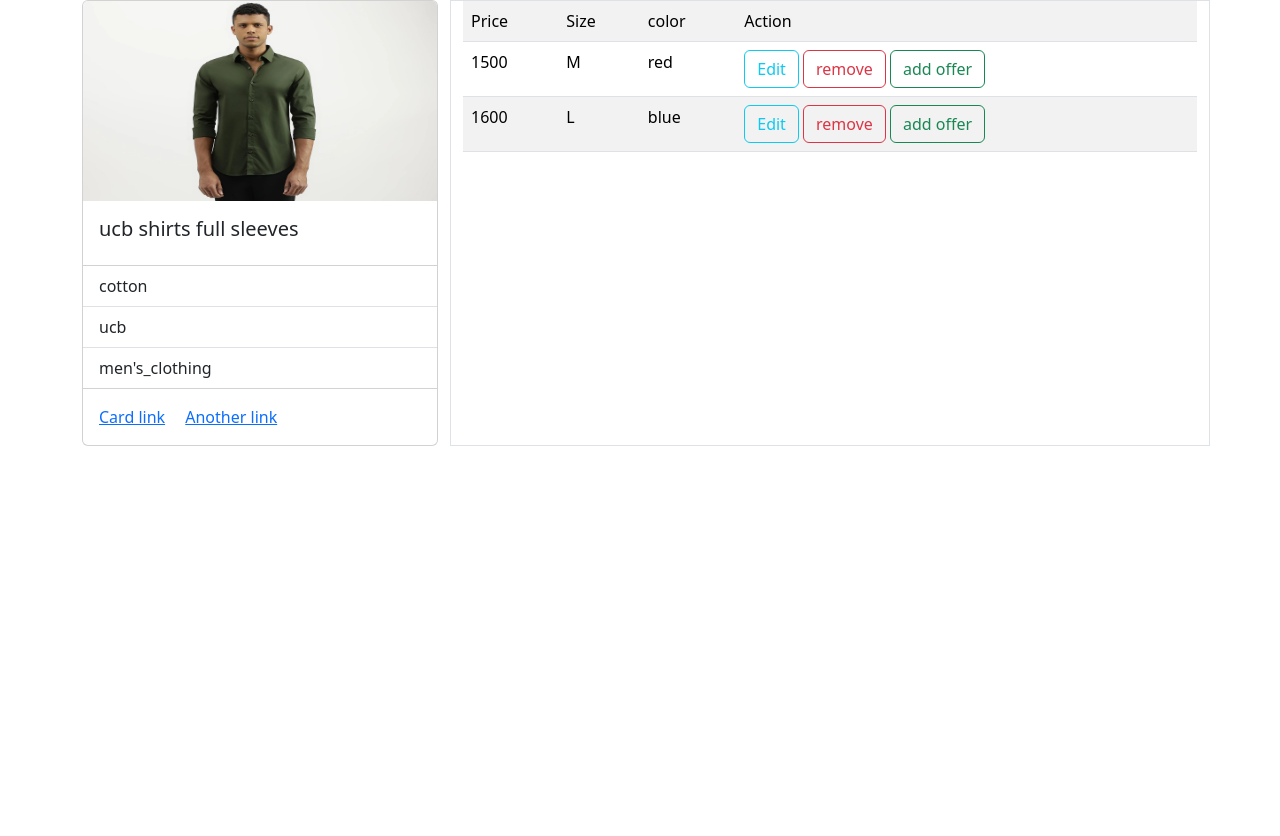
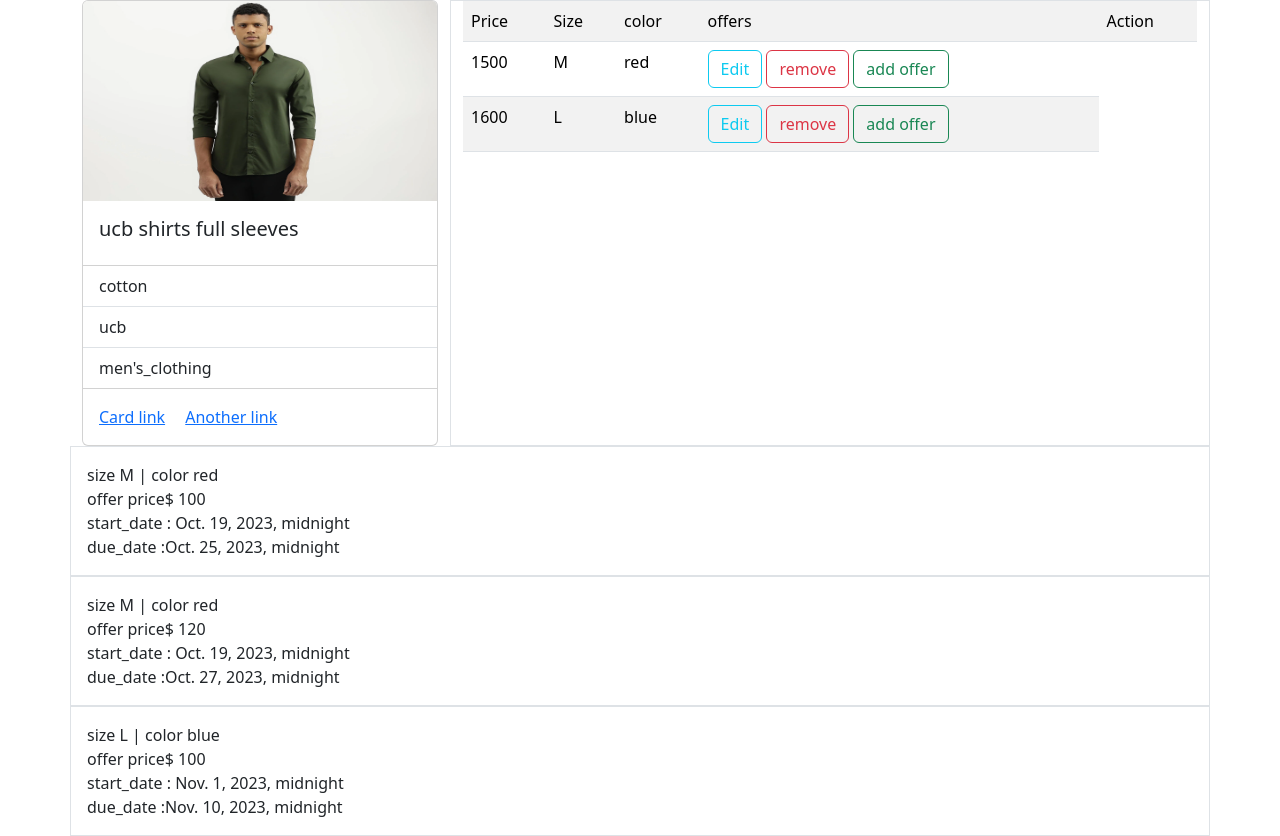
Before and after one commit to luminartechnolabkochi/YoustaMayBya, a Django app: page /cloths/1/ in a window 1280 px wide. Before the commit the page ends 446 px from the top, so only its background shows below. Run offline with Django 3.2, Linux system fonts and the light colour scheme; data comes from the database, SQL or seed files in the repository; both versions use the stored data as it was after the commit.

Commit message:
offerlist

```diff
--- a/youstaproject/yousta/templates/yousta/cloth_detail.html
+++ b/youstaproject/yousta/templates/yousta/cloth_detail.html
@@ -36,6 +36,7 @@
                 <td>Price</td>
                 <td>Size</td>
                 <td>color</td>
+                <td>offers</td>
                 <td>Action</td>
             </tr>
             {%for v in cloth.clothvarients_set.all%}
@@ -44,6 +45,8 @@
                     <td>{{v.price}}</td>
                     <td>{{v.size}}</td>
                     <td>{{v.color}}</td>
+
+
                     <td>
                       <a href="{%url 'update-varient' v.id %}" class="btn btn-outline-info">Edit</a>
                       <a href="{%url 'remove-varient' v.id%}" class="btn btn-outline-danger">remove</a>
@@ -62,6 +65,26 @@
 
     </div>
 
+    <div class="row">
+      {%for v in cloth.clothvarients_set.all%}
+          {%for o in v.offers_set.all%}
+            <div class="border p-3">
+
+              <div>
+                size {{o.clothvarient.size}} | color  {{o.clothvarient.color}}
+              </div>
+
+              <div><span>offer price$ {{o.price}}</span></div>
+              <div>start_date : {{o.start_date}}</div>
+              <div>due_date :{{o.due_date}}</div>
+
+            </div>
+          {%endfor%}
+
+      {%endfor%}
+
+    </div>
+
 
 
 </div>
--- a/youstaproject/yousta/views.py
+++ b/youstaproject/yousta/views.py
@@ -3,7 +3,7 @@ from django.forms.models import BaseModelForm
 from django.http import HttpResponse
 from django.shortcuts import render,redirect
 from django.views.generic import CreateView,FormView,ListView,UpdateView,DetailView
-from django.urls import reverse_lazy
+from django.urls import reverse_lazy,reverse
 from django.contrib import messages
 from django.contrib.auth import authenticate,login,logout
 
@@ -152,6 +152,12 @@ class ClothVarientUpdateView(UpdateView):
         messages.error(self.request,"cloth varient updating failed")
         return super().form_invalid(form)
 
+    def get_success_url(self):
+        id=self.kwargs.get("pk")
+        cloth_varient_object=ClothVarients.objects.get(id=id)
+        cloth_id=cloth_varient_object.cloth.id
+        return reverse("cloth-detail",kwargs={"pk":cloth_id})
+
 
 def remove_varient(request,*args,**kwargs):
     id=kwargs.get("pk")
@@ -179,5 +185,11 @@ class OfferCreateView(CreateView):
         messages.error(self.request,"failed")
         return super().form_invalid(form)
 
-    def get_success_url(self) -> str:
-        return super().get_success_url()
+    def get_success_url(self):
+        # localhost:cloths/<int:pk>/
+       id=self.kwargs.get("pk")
+       cloth_varient_object=ClothVarients.objects.get(id=id)#clothvarientobject
+       cloth_id=cloth_varient_object.cloth.id
+
+
+       return reverse("cloth-detail",kwargs={"pk":cloth_id})
```
Also changed, not shown: youstaproject/db.sqlite3.
